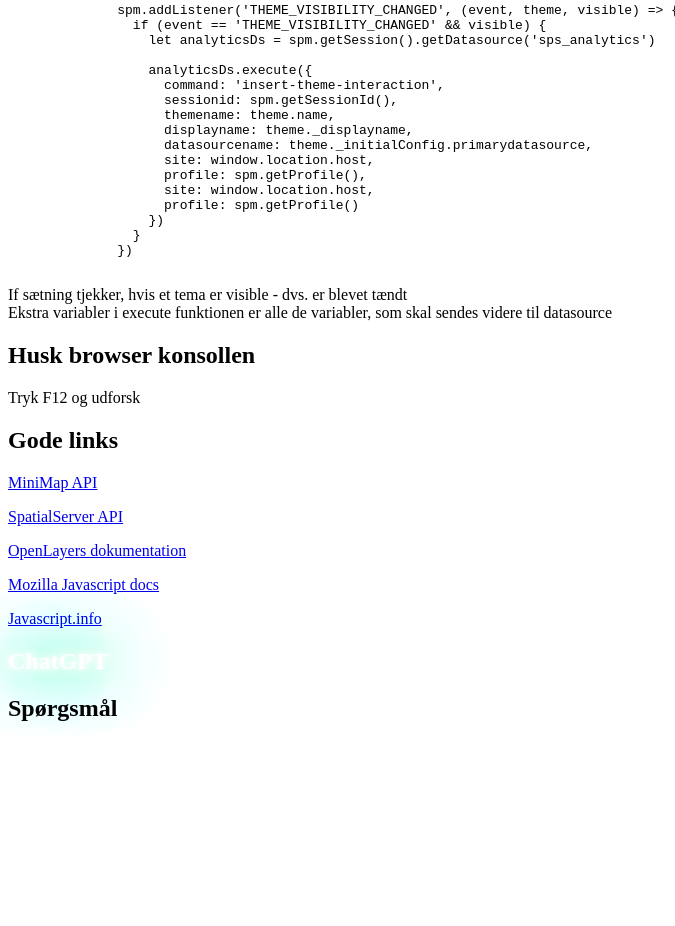
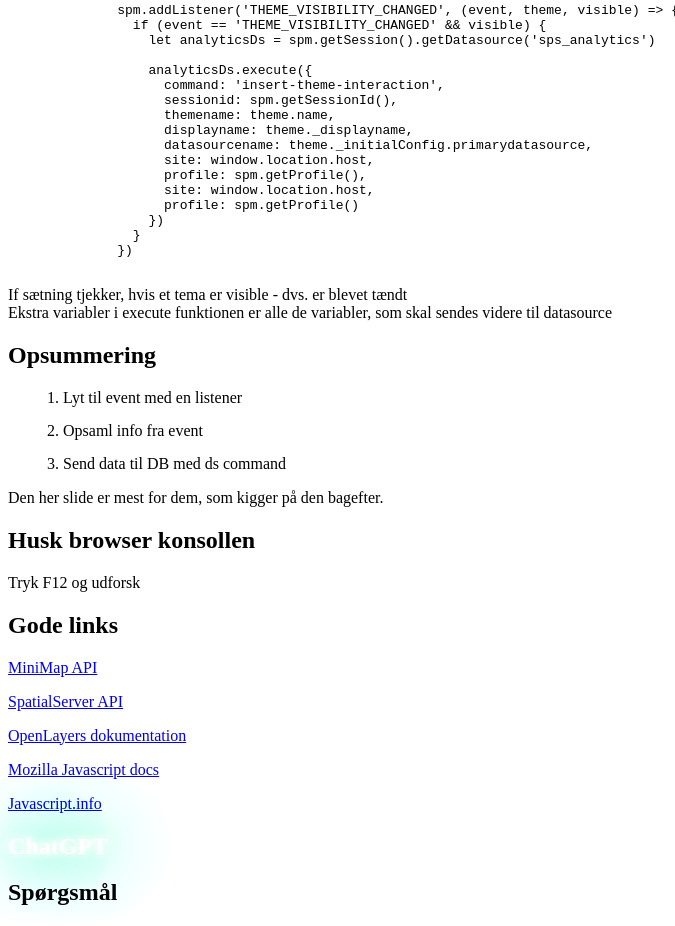
Before and after one commit to danielarnason/aarsmoede23_oplaeg, a website built with Vite: page index.html in a window 1280 px wide. Shown: the part 4005-4931 px from the top of the page, without its empty margins (0-675 px from the left). Before the commit the page ends 4747 px from the top, so only its background shows below. Built offline with nearby package versions, Linux system fonts and the light colour scheme; what fireworks-js, reveal.js would draw is missing.

Commit message:
OPsummeringsslide og små rettelser

```diff
--- a/index.html
+++ b/index.html
@@ -187,7 +187,7 @@
           </section>
           <section>
             <h2>Samlet JS listener</h2>
-            <pre id="customCode"><code data-trim data-noescape data-line-numbers="0|2|7-14">
+            <pre id="customCode"><code data-trim data-noescape data-line-numbers="0|1|2|3|5-14|7-14|0">
               spm.addListener('THEME_VISIBILITY_CHANGED', (event, theme, visible) => {
                 if (event == 'THEME_VISIBILITY_CHANGED' && visible) {
                   let analyticsDs = spm.getSession().getDatasource('sps_analytics')
@@ -211,6 +211,17 @@
               Ekstra variabler i execute funktionen er alle de variabler, som skal sendes videre til datasource <command>
             </aside>
           </section>
+        </section>
+        <section>
+          <h2>Opsummering</h2>
+          <ol>
+            <li>Lyt til event med en listener</li>
+            <li>Opsaml info fra event</li>
+            <li>Send data til DB med ds command</li>
+          </ol>
+          <aside class="notes">
+            Den her slide er mest for dem, som kigger på den bagefter.
+          </aside>
         </section>
         <section>
           <section>
--- a/main.js
+++ b/main.js
@@ -22,7 +22,7 @@ deck.on('slidetransitionend', event => {
     let curSlide = deck.getIndices()
     console.log(curSlide)
 
-    if (curSlide.h == 8 && curSlide.v == 0) {
+    if (curSlide.h == 9 && curSlide.v == 0) {
         fireworks.start()
     } else {
         fireworks.stop(true)
```
